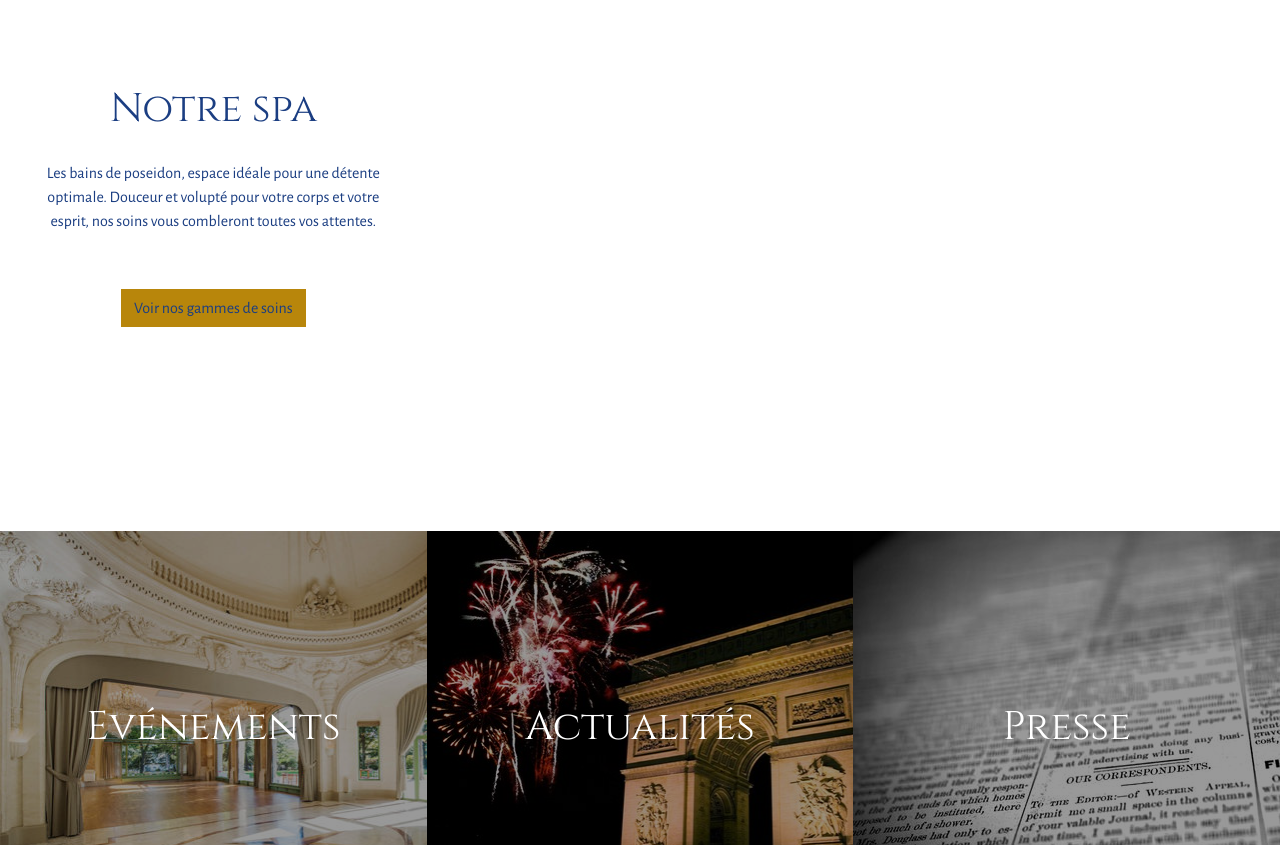
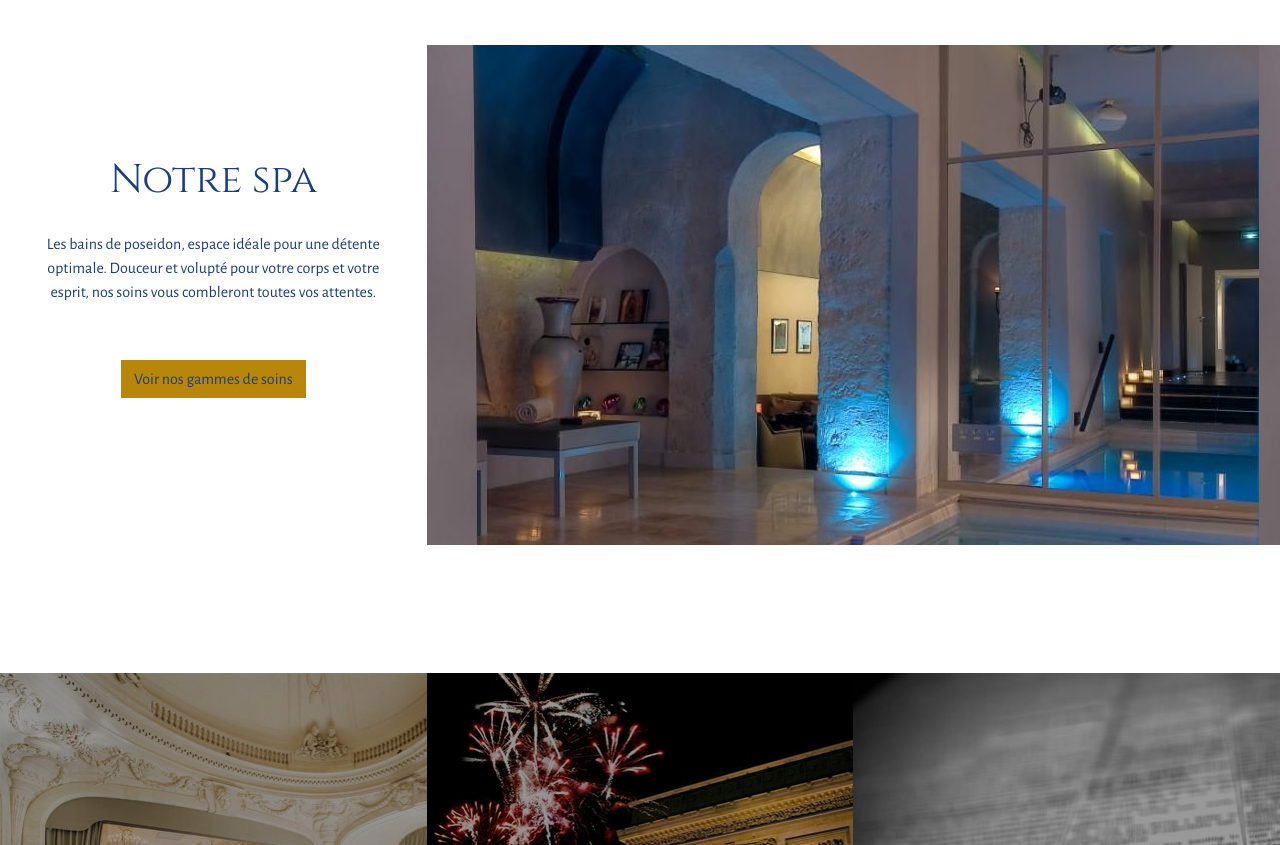
Before and after one commit to Damiko94/hotelcop, a plain HTML site: page index.html in a window 1280 px wide. Shown: the part 1898-2743 px from the top of the page. Drawn offline with nearby package versions, Linux system fonts and the light colour scheme.

Commit message:
<Fixed>Image spa index

```diff
--- a/index.html
+++ b/index.html
@@ -342,6 +342,7 @@
         </p>
       </div>
     </div>
+    <div id="spa-index" class="col-lg-8 flex-wrap"></div>
   </section>
 
   <section class="d-flex my-5 px-0" id="actu">
```
